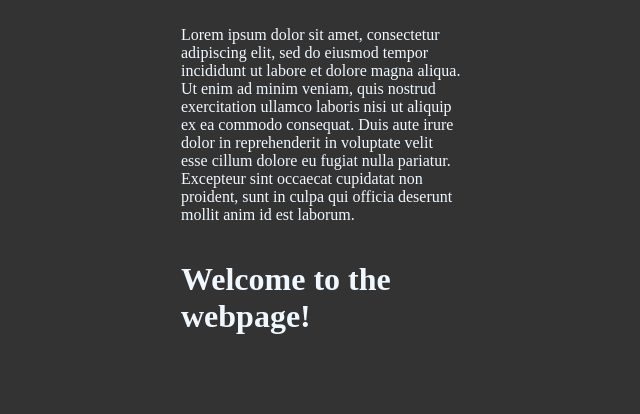
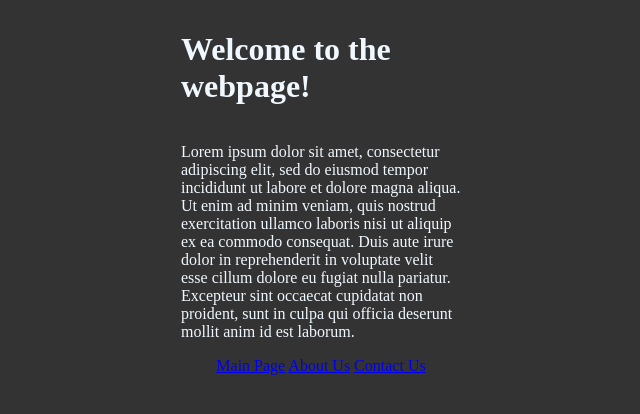
Before and after one commit to BryantMeskill/BasicWebsite, a plain HTML site: page public/index.html in a window 1280 px wide. Shown: the whole page, without its empty margins (319-959 px from the left). Drawn offline with Linux system fonts and the light colour scheme.

Commit message:
Navigation links added.

```diff
--- a/public/index.html
+++ b/public/index.html
@@ -6,6 +6,9 @@
     <meta name="viewport" content="width=device-width, initial-scale=1.0" />
     <link rel="stylesheet" href="./css/style.css" />
     <title>Welcome Page</title>
+  </head>
+  <body>
+    <h1>Welcome to the webpage!</h1>
     <p>
       Lorem ipsum dolor sit amet, consectetur adipiscing elit, sed do eiusmod
       tempor incididunt ut labore et dolore magna aliqua. Ut enim ad minim
@@ -15,8 +18,10 @@
       cupidatat non proident, sunt in culpa qui officia deserunt mollit anim id
       est laborum.
     </p>
-  </head>
-  <body>
-    <h1>Welcome to the webpage!</h1>
+    <div class="link-container">
+      <a href="/">Main Page</a>
+      <a href="/about.html">About Us</a>
+      <a href="/contact.html">Contact Us</a>
+    </div>
   </body>
 </html>
```
Also changed, not shown: public/about.html (+5 -0 lines), public/contact.html (+8 -3 lines).
